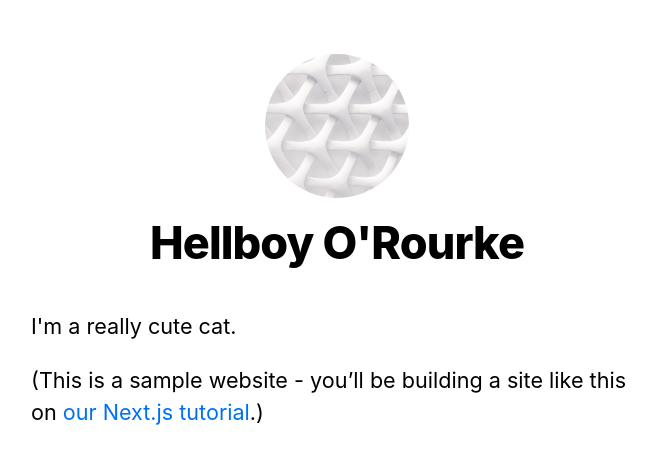
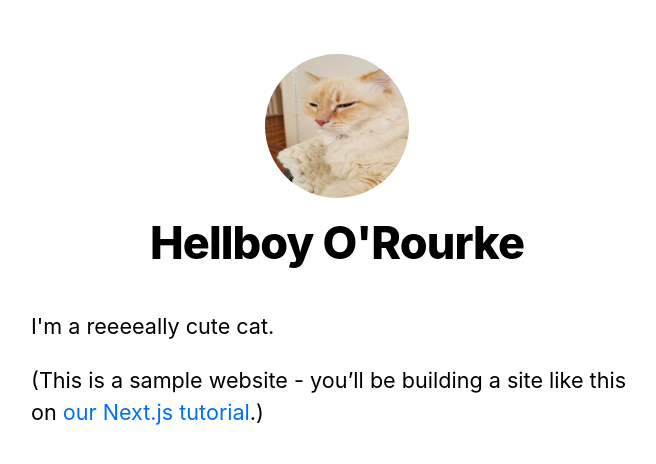
Before and after one commit to ceorourke/nextjs-blog, a Next.js app: page / in a window 1280 px wide. Shown: the top 464 px of the page, without its empty margins (303-959 px from the left). Built offline with nearby package versions, Linux system fonts and the light colour scheme.

Commit message:
change picture

```diff
--- a/pages/index.js
+++ b/pages/index.js
@@ -9,7 +9,7 @@ export default function Home() {
         <title>{siteTitle}</title>
       </Head>
       <section className={utilStyles.headingMd}>
-        <p>I'm a really cute cat.</p>
+        <p>I'm a reeeeally cute cat.</p>
         <p>
           (This is a sample website - you’ll be building a site like this on{' '}
           <a href="https://nextjs.org/learn">our Next.js tutorial</a>.)
```
Also changed, not shown: public/images/profile.jpg.
